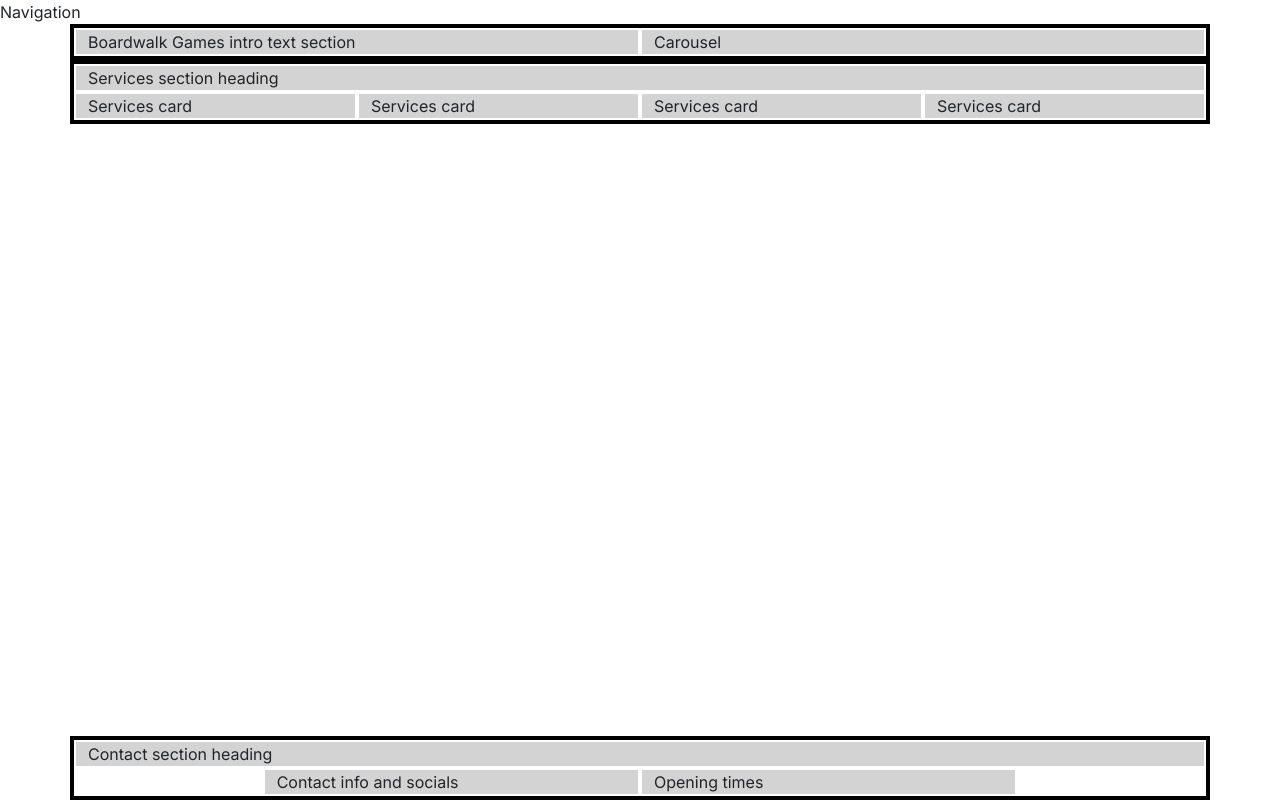
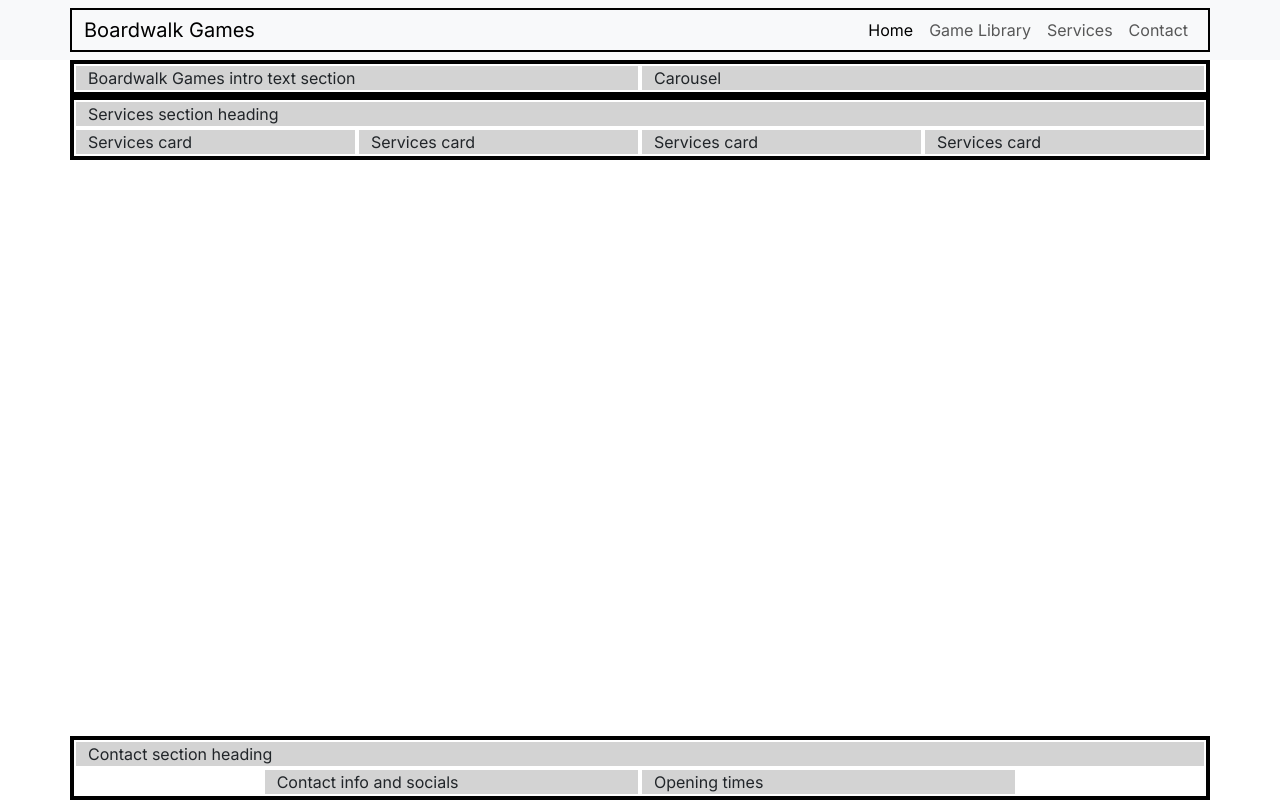
Before and after one commit to foster95/boardwalk-games, a plain HTML site: page index.html in a window 1280 px wide. Drawn offline with nearby package versions, Linux system fonts and the light colour scheme; a web font is replaced by a local one.

Commit message:
Add navbar and make it responsive

```diff
--- a/index.html
+++ b/index.html
@@ -20,7 +20,30 @@
 <!--Classes on body set to work with mt-auto on footer to ensure it always stays at the bottom of the page-->
 <body class="d-flex flex-column min-vh-100">
  <!--Navigation-->
- <div>Navigation</div>
+ <nav class="navbar navbar-expand-lg bg-body-tertiary">
+    <div class="container">
+      <a class="navbar-brand" href="/index.html">Boardwalk Games</a>
+      <button class="navbar-toggler" type="button" data-bs-toggle="collapse" data-bs-target="#navbarSupportedContent" aria-controls="navbarSupportedContent" aria-expanded="false" aria-label="Toggle navigation">
+        <span class="navbar-toggler-icon"></span>
+      </button>
+      <div class="collapse navbar-collapse" id="navbarSupportedContent">
+        <ul class="navbar-nav ms-auto">
+          <li class="nav-item">
+            <a class="nav-link active" aria-current="page" href="/index.html">Home</a>
+          </li>
+          <li class="nav-item">
+            <a class="nav-link" href="/game-library.html">Game Library</a>
+          </li>
+          <li class="nav-item">
+            <a class="nav-link" href="#">Services</a>
+          </li>
+          <li class="nav-item">
+            <a class="nav-link" href="#">Contact</a>
+          </li>
+        </ul>
+      </div>
+    </div>
+  </nav>
 
 
  <!--Header with carousel-->
```
